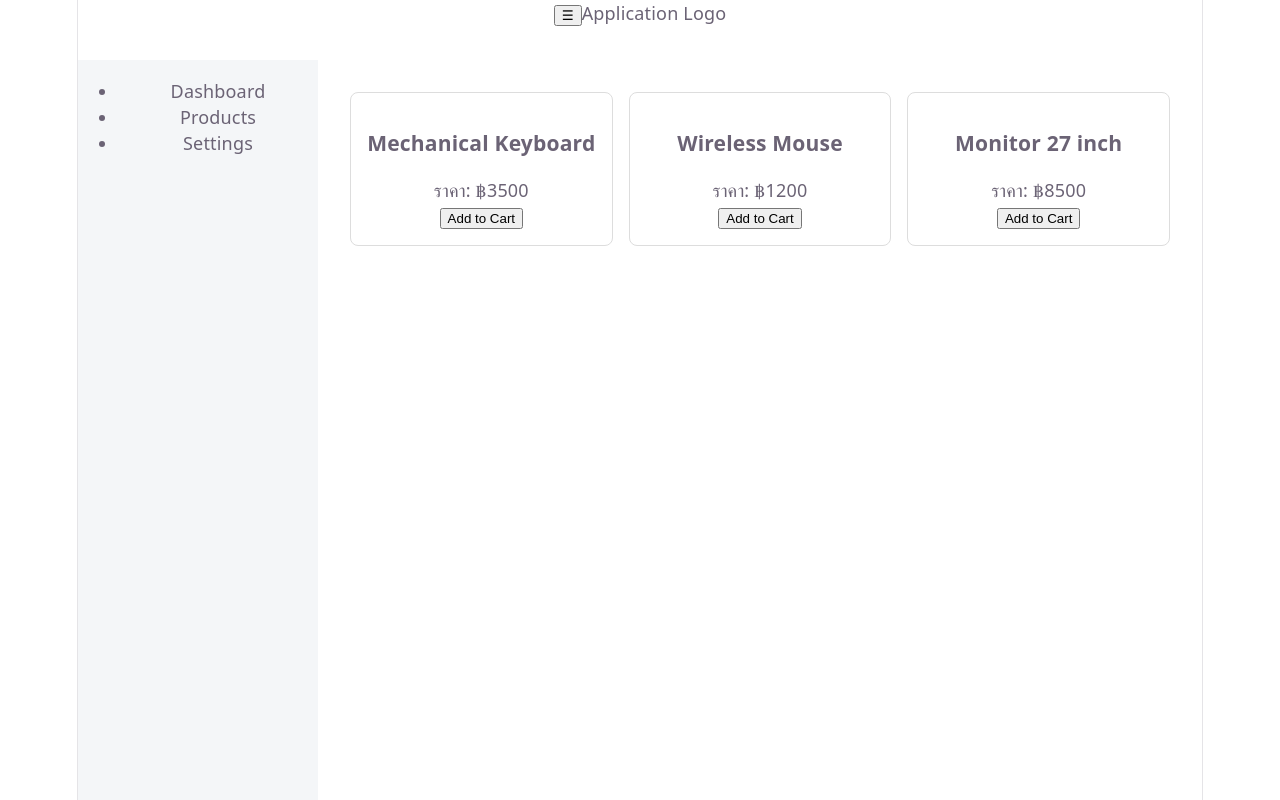
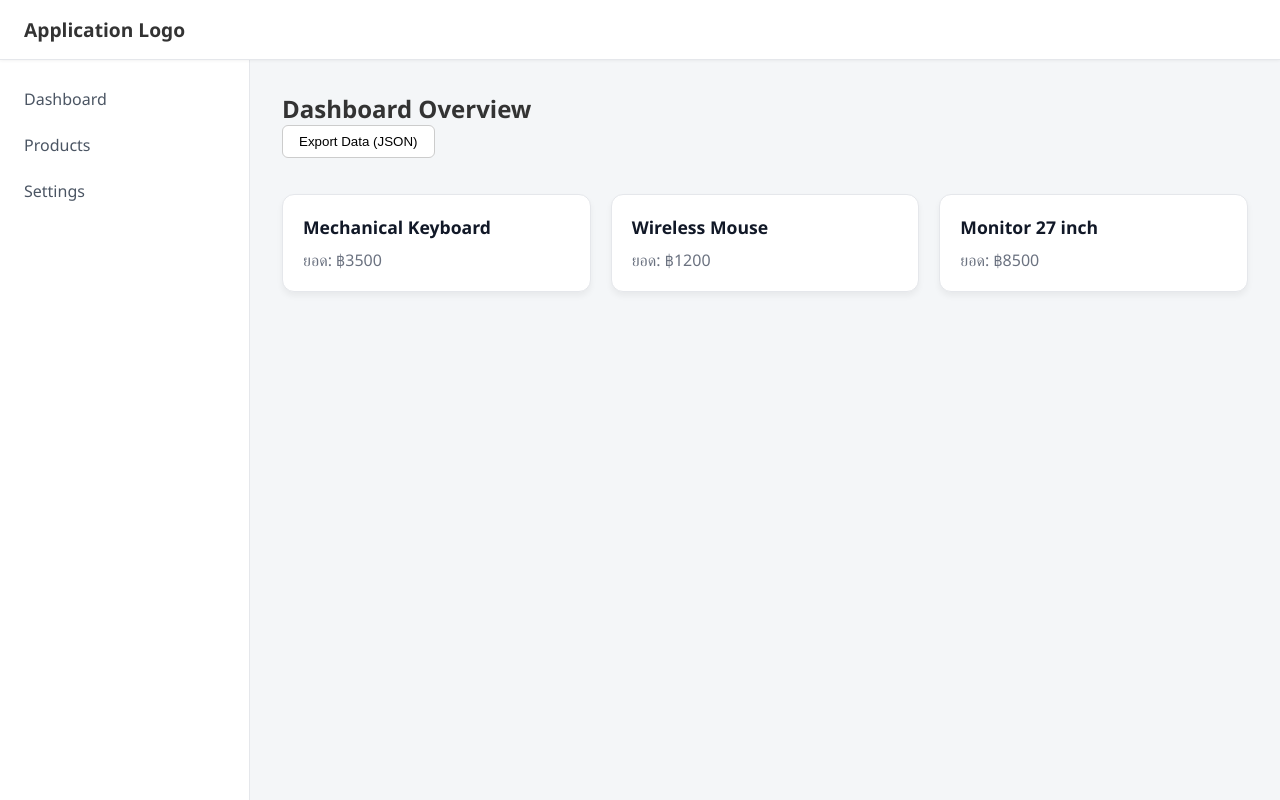
Before and after one commit to Mongkhon-w/Vite_Responsive, a React (Vite) app in the folder my-react-app/: page / in a window 1280 px wide. Built offline with nearby package versions, Linux system fonts and the light colour scheme.

Commit message:
feat_add_router

```diff
--- a/my-react-app/package.json
+++ b/my-react-app/package.json
@@ -11,7 +11,8 @@
   },
   "dependencies": {
     "react": "^19.2.6",
-    "react-dom": "^19.2.6"
+    "react-dom": "^19.2.6",
+    "react-router-dom": "^7.16.0"
   },
   "devDependencies": {
     "@eslint/js": "^10.0.1",
--- a/my-react-app/src/App.jsx
+++ b/my-react-app/src/App.jsx
@@ -1,7 +1,19 @@
-import { Home } from './pages/Home';
+import React from 'react';
+import { BrowserRouter as Router, Routes, Route, Navigate } from 'react-router-dom';
+
+import { Dashboard } from './pages/Dashboard';
+import { Settings } from './pages/Settings';
 
 function App() {
-  return <Home />;
+  return (
+    <Router>
+      <Routes>
+        <Route path="/" element={<Dashboard />} />
+        <Route path="/settings" element={<Settings />} />
+        <Route path="*" element={<Navigate to="/" replace />} />
+      </Routes>
+    </Router>
+  );
 }
 
 export default App;
--- a/my-react-app/src/index.css
+++ b/my-react-app/src/index.css
@@ -1,111 +1,55 @@
-:root {
-  --text: #6b6375;
-  --text-h: #08060d;
-  --bg: #fff;
-  --border: #e5e4e7;
-  --code-bg: #f4f3ec;
-  --accent: #aa3bff;
-  --accent-bg: rgba(170, 59, 255, 0.1);
-  --accent-border: rgba(170, 59, 255, 0.5);
-  --social-bg: rgba(244, 243, 236, 0.5);
-  --shadow:
-    rgba(0, 0, 0, 0.1) 0 10px 15px -3px, rgba(0, 0, 0, 0.05) 0 4px 6px -2px;
-
-  --sans: system-ui, 'Segoe UI', Roboto, sans-serif;
-  --heading: system-ui, 'Segoe UI', Roboto, sans-serif;
-  --mono: ui-monospace, Consolas, monospace;
-
-  font: 18px/145% var(--sans);
-  letter-spacing: 0.18px;
-  color-scheme: light dark;
-  color: var(--text);
-  background: var(--bg);
-  font-synthesis: none;
-  text-rendering: optimizeLegibility;
-  -webkit-font-smoothing: antialiased;
-  -moz-osx-font-smoothing: grayscale;
-
-  @media (max-width: 1024px) {
-    font-size: 16px;
-  }
-}
-
-@media (prefers-color-scheme: dark) {
-  :root {
-    --text: #9ca3af;
-    --text-h: #f3f4f6;
-    --bg: #16171d;
-    --border: #2e303a;
-    --code-bg: #1f2028;
-    --accent: #c084fc;
-    --accent-bg: rgba(192, 132, 252, 0.15);
-    --accent-border: rgba(192, 132, 252, 0.5);
-    --social-bg: rgba(47, 48, 58, 0.5);
-    --shadow:
-      rgba(0, 0, 0, 0.4) 0 10px 15px -3px, rgba(0, 0, 0, 0.25) 0 4px 6px -2px;
-  }
-
-  #social .button-icon {
-    filter: invert(1) brightness(2);
-  }
+* {
+  box-sizing: border-box;
+  margin: 0;
+  padding: 0;
 }
 
 body {
-  margin: 0;
+  font-family: 'Segoe UI', Tahoma, Geneva, Verdana, sans-serif;
+  background-color: #f4f6f8; /* สีพื้นหลังแอปอ่อนๆ ดูกำลังดี */
+  color: #333;
 }
 
-#root {
-  width: 1126px;
-  max-width: 100%;
-  margin: 0 auto;
-  text-align: center;
-  border-inline: 1px solid var(--border);
-  min-height: 100svh;
-  display: flex;
-  flex-direction: column;
-  box-sizing: border-box;
+/* ลบจุดหน้า List */
+ul {
+  list-style: none;
 }
 
-h1,
-h2 {
-  font-family: var(--heading);
-  font-weight: 500;
-  color: var(--text-h);
+/* ปุ่มทั่วไป */
+button {
+  cursor: pointer;
+  border-radius: 6px;
+  border: 1px solid #ccc;
+  background: #fff;
+  transition: all 0.2s ease;
 }
 
-h1 {
-  font-size: 56px;
-  letter-spacing: -1.68px;
-  margin: 32px 0;
-  @media (max-width: 1024px) {
-    font-size: 36px;
-    margin: 20px 0;
-  }
-}
-h2 {
-  font-size: 24px;
-  line-height: 118%;
-  letter-spacing: -0.24px;
-  margin: 0 0 8px;
-  @media (max-width: 1024px) {
-    font-size: 20px;
-  }
-}
-p {
-  margin: 0;
+button:hover {
+  background: #e9ecef;
 }
 
-code,
-.counter {
-  font-family: var(--mono);
-  display: inline-flex;
-  border-radius: 4px;
-  color: var(--text-h);
+/* สไตล์สำหรับ Card และ Grid ที่ใช้ในหน้า Dashboard */
+.data-grid {
+  display: grid;
+  grid-template-columns: repeat(auto-fit, minmax(250px, 1fr));
+  gap: 20px;
+  margin-top: 20px;
 }
 
-code {
-  font-size: 15px;
-  line-height: 135%;
-  padding: 4px 8px;
-  background: var(--code-bg);
+.card {
+  background: white;
+  padding: 20px;
+  border-radius: 12px;
+  box-shadow: 0 4px 6px rgba(0, 0, 0, 0.05);
+  border: 1px solid #e5e7eb;
 }
+
+.card h4 {
+  margin-bottom: 10px;
+  font-size: 1.1rem;
+  color: #111827;
+}
+
+.card p {
+  color: #6b7280;
+}
--- a/my-react-app/src/layouts/Layout.css
+++ b/my-react-app/src/layouts/Layout.css
@@ -1,6 +1,6 @@
 :root {
   --nav-height: 60px;
-  --sidebar-width: 240px;
+  --sidebar-width: 250px;
 }
 
 .layout-container {
@@ -9,54 +9,94 @@
   min-height: 100vh;
 }
 
+/* --- Navbar --- */
+.navbar {
+  display: flex;
+  align-items: center;
+  padding: 0 24px;
+  background-color: #ffffff;
+  border-bottom: 1px solid #e5e7eb;
+  box-shadow: 0 1px 3px rgba(0,0,0,0.05);
+  height: var(--nav-height);
+  position: fixed;
+  top: 0; left: 0; right: 0;
+  z-index: 1001;
+}
+
+.navbar span {
+  font-weight: bold;
+  font-size: 1.2rem;
+}
+
+.menu-btn {
+  margin-right: 16px;
+  padding: 8px;
+  background: none;
+  border: none;
+  font-size: 20px;
+  display: none; /* ซ่อนปุ่มเมนูบน Desktop */
+}
+
+/* --- Main Layout Wrapper --- */
 .main-wrapper {
   display: flex;
   flex: 1;
   margin-top: var(--nav-height);
 }
 
-/* Base Content Styling (Mobile First) */
+/* --- Sidebar --- */
+.sidebar {
+  width: var(--sidebar-width);
+  background: #ffffff;
+  border-right: 1px solid #e5e7eb;
+  height: calc(100vh - var(--nav-height));
+  position: fixed; /* ล็อก Sidebar ให้อยู่กับที่เวลาเลื่อนหน้าจอ */
+  overflow-y: auto;
+  transition: transform 0.3s ease;
+}
+
+.sidebar ul {
+  padding: 16px 0;
+}
+
+.sidebar li {
+  padding: 12px 24px;
+  cursor: pointer;
+  color: #4b5563;
+  font-weight: 500;
+}
+
+.sidebar li:hover {
+  background-color: #f3f4f6;
+  color: #111827;
+}
+
+/* --- Content Area --- */
 .main-content {
   flex: 1;
-  padding: 16px;
-  transition: all 0.3s ease;
+  padding: 32px;
+  margin-left: var(--sidebar-width); /* เว้นที่ให้ Sidebar */
+  transition: margin-left 0.3s ease;
 }
 
-/* --- Responsive Layout Rules --- */
-
-/* อุปกรณ์ขนาดเล็ก / มือถือ (Mobile) */
-@media (max-width: 767px) {
-  .sidebar {
-    position: fixed;
-    left: -240px; /* ซ่อน Sidebar ออกไปนอกจอ */
-    top: var(--nav-height);
-    bottom: 0;
-    width: var(--sidebar-width);
-    background: #fff;
-    z-index: 1000;
-    transition: transform 0.3s ease;
+/* --- Responsive Rules --- */
+@media (max-width: 768px) {
+  .menu-btn {
+    display: block; /* แสดงปุ่มแฮมเบอร์เกอร์บนมือถือ */
   }
 
-  /* เมื่อสั่งเปิด Sidebar บนมือถือ */
+  .sidebar {
+    transform: translateX(-100%); /* ซ่อน Sidebar ออกไปทางซ้าย */
+    z-index: 1000;
+  }
+
   .sidebar.open {
-    transform: translateX(240px);
+    transform: translateX(0); /* เลื่อน Sidebar ออกมาเมื่อเปิด */
+    box-shadow: 4px 0 10px rgba(0,0,0,0.1);
+  }
+
+  .main-content {
+    margin-left: 0; /* มือถือไม่ต้องเว้นที่เผื่อ Sidebar */
+    padding: 16px;
   }
 }
-
-/* แท็บเล็ต (Tablet) - หน้าจอตั้งแต่ 768px ขึ้นไป */
-@media (min-width: 768px) and (max-width: 1024px) {
-  .main-content {
-    padding: 24px;
-  }
-}
-
-/* คอมพิวเตอร์ / หน้าจอใหญ่ (Desktop) - หน้าจอตั้งแต่ 1025px ขึ้นไป */
-@media (min-width: 1026px) {
-  .sidebar {
-    width: var(--sidebar-width);
-    background: #f4f6f8;
-  }
-  .main-content {
-    padding: 32px;
-  }
-}
--- /dev/null
+++ b/my-react-app/src/pages/Dashboard.jsx
@@ -0,0 +1,33 @@
+import React from 'react';
+import { MainLayout } from '../layouts/MainLayout';
+import { useProducts } from '../hooks/useProducts';
+import { exportDataAsJSON } from '../utils/exportUtils';
+
+export const Dashboard = () => {
+  const { products, loading } = useProducts();
+
+  const handleExport = () => {
+    // เรียกใช้ Util เพื่อ Export ข้อมูลเป็น JSON
+    exportDataAsJSON(products, 'financial_transactions.json');
+  };
+
+  if (loading) return <MainLayout><h2>Loading Data...</h2></MainLayout>;
+
+  return (
+    <MainLayout>
+      <h2>Dashboard Overview</h2>
+      <button onClick={handleExport} style={{ marginBottom: '16px', padding: '8px 16px' }}>
+        Export Data (JSON)
+      </button>
+
+      <div className="data-grid">
+        {products.map(item => (
+          <div key={item.id} className="card">
+            <h4>{item.title}</h4>
+            <p>ยอด: ฿{item.price}</p>
+          </div>
+        ))}
+      </div>
+    </MainLayout>
+  );
+};
--- /dev/null
+++ b/my-react-app/src/pages/Settings.jsx
@@ -0,0 +1,19 @@
+import React from 'react';
+import { MainLayout } from '../layouts/MainLayout';
+import { useApp } from '../context/AppContext';
+
+export const Settings = () => {
+  const { theme, toggleTheme } = useApp(); // เรียกใช้ Global State
+
+  return (
+    <MainLayout>
+      <h2>System Settings</h2>
+      <div className="card">
+        <p>Current Theme: <strong>{theme}</strong></p>
+        <button onClick={toggleTheme} style={{ padding: '8px 16px' }}>
+          Toggle Theme
+        </button>
+      </div>
+    </MainLayout>
+  );
+};
--- /dev/null
+++ b/my-react-app/src/utils/exportUtils.js
@@ -0,0 +1,17 @@
+export const exportDataAsJSON = (data, filename = 'data_export.json') => {
+  // แปลง Object/Array เป็น JSON String
+  const jsonString = JSON.stringify(data, null, 2);
+
+  // สร้าง Blob เพื่อเตรียมดาวน์โหลด
+  const blob = new Blob([jsonString], { type: 'application/json' });
+  const url = URL.createObjectURL(blob);
+
+  // จำลองการคลิกลิงก์เพื่อดาวน์โหลดไฟล์
+  const link = document.createElement('a');
+  link.href = url;
+  link.download = filename;
+  document.body.appendChild(link);
+  link.click();
+  document.body.removeChild(link);
+  URL.revokeObjectURL(url);
+};
```
Also changed, not shown: my-react-app/src/App.css (deleted, +0 -184 lines), 1 other file (tests, documents, lock files or other folders).
